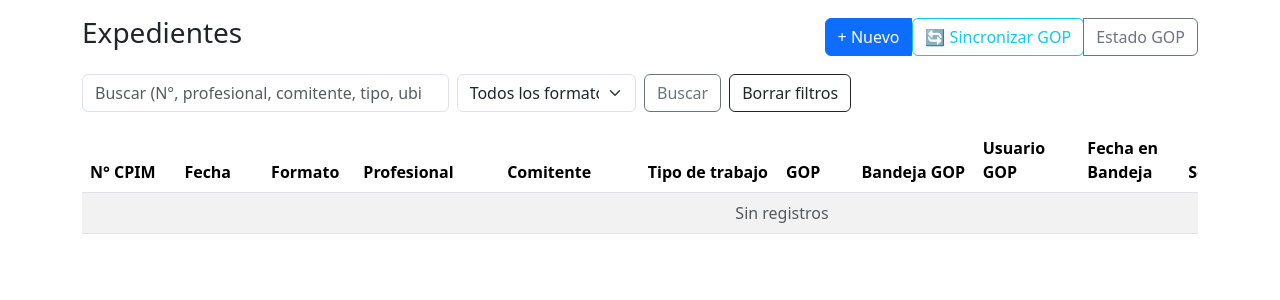
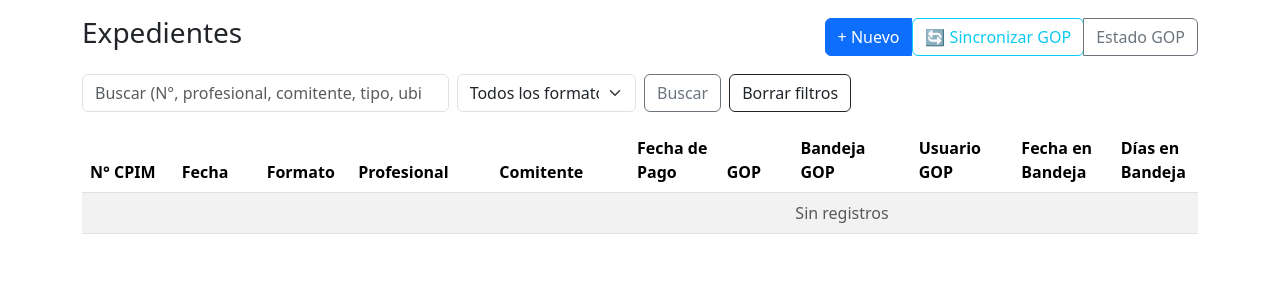
Before and after one commit to Sandeje96/Manejo-expedientes, a Flask app: page /expedientes in a window 1280 px wide. Shown: the part 56-356 px from the top of the page. Run offline with Flask 3, Linux system fonts and the light colour scheme.

Commit message:
despacito

```diff
--- a/app.py
+++ b/app.py
@@ -130,6 +130,13 @@
         whatsapp_profesional = _db.Column(_db.String(50), nullable=True)
         whatsapp_tramitador = _db.Column(_db.String(50), nullable=True)
 
+        # AGREGAR ESTA LÍNEA:
+        # Estado del expediente
+        finalizado = _db.Column(_db.Boolean, default=False, nullable=False)
+
+        fecha_finalizado = _db.Column(_db.DateTime, nullable=True)
+
+
         # Metadatos
         created_at = _db.Column(_db.DateTime, default=datetime.utcnow)
         updated_at = _db.Column(_db.DateTime, default=datetime.utcnow, onupdate=datetime.utcnow)
@@ -147,6 +154,21 @@
                 self.tasa_visado_electromecanica_monto,
             ]
             return sum((v or 0) for v in vals)
+
+        # AGREGAR ESTA NUEVA PROPIEDAD AQUÍ:
+        @property
+        def dias_en_bandeja(self):
+            """
+            Calcula los días transcurridos desde que el expediente está en la bandeja actual.
+            Basado en gop_fecha_en_bandeja.
+            """
+            if not self.gop_fecha_en_bandeja:
+                return 0
+
+            from datetime import date
+            hoy = date.today()
+            delta = hoy - self.gop_fecha_en_bandeja
+            return delta.days
 
         def __repr__(self):
             return f"<Expediente {self.id} - {self.nro_expediente_cpim or ''}>"
@@ -343,6 +365,26 @@
         flash("Expediente eliminado", "info")
         return redirect(url_for("lista_expedientes"))
 
+    @app.post("/expedientes/<int:item_id>/finalizar")
+    def finalizar_expediente(item_id: int):
+        """Marca un expediente como finalizado y registra la fecha."""
+        item = Expediente.query.get_or_404(item_id)
+        item.finalizado = True
+        item.fecha_finalizado = datetime.utcnow()  # Registrar fecha y hora actual
+        _db.session.commit()
+        flash(f"Expediente {item.nro_expediente_cpim or item.id} marcado como finalizado", "success")
+        return redirect(url_for("lista_expedientes"))
+
+    @app.post("/expedientes/<int:item_id>/reactivar")
+    def reactivar_expediente(item_id: int):
+        """Reactiva un expediente finalizado y limpia la fecha de finalización."""
+        item = Expediente.query.get_or_404(item_id)
+        item.finalizado = False
+        item.fecha_finalizado = None  # Limpiar fecha de finalización
+        _db.session.commit()
+        flash(f"Expediente {item.nro_expediente_cpim or item.id} reactivado", "info")
+        return redirect(url_for("lista_expedientes"))
+
     # === Parsers ===
     def _parse_bool(value: str) -> bool:
         return str(value).lower() in {"1", "true", "t", "si", "sí", "on", "x"}
@@ -391,6 +433,18 @@
         except (InvalidOperation, ValueError):
             return None
 
+    def _parse_datetime(value: str):
+        """Parse datetime string to datetime object."""
+        if not value:
+            return None
+        try:
+            return datetime.strptime(value, "%Y-%m-%dT%H:%M")
+        except ValueError:
+            try:
+                return datetime.strptime(value, "%Y-%m-%d %H:%M:%S")
+            except ValueError:
+                return None
+
     def _parse_form(form):
         def _estado_norm(k):
             v = (form.get(k) or "").strip().lower()
@@ -421,6 +475,8 @@
             "gop_numero": form.get("gop_numero"),
             "whatsapp_profesional": form.get("whatsapp_profesional"),
             "whatsapp_tramitador": form.get("whatsapp_tramitador"),
+            "finalizado": _parse_bool(form.get("finalizado")),
+            "fecha_finalizado": _parse_datetime(form.get("fecha_finalizado")),
         }
 
     # === Helpers GCS ===
--- a/templates/expedientes_list.html
+++ b/templates/expedientes_list.html
@@ -43,7 +43,7 @@
 
 <!-- Tabla más ancha con scroll horizontal -->
 <div class="table-responsive" style="overflow-x: auto;">
-<table class="table table-striped table-hover align-middle" style="min-width: 1400px;">
+<table class="table table-striped table-hover align-middle" style="min-width: 1520px;">
   <thead>
     <tr>
       <th style="width: 130px;">N° CPIM</th>
@@ -51,19 +51,21 @@
       <th style="width: 100px;">Formato</th>
       <th style="width: 180px;">Profesional</th>
       <th style="width: 180px;">Comitente</th>
-      <th style="width: 200px;">Tipo de trabajo</th>
+      <th style="width: 120px;">Fecha de Pago</th>
       <th style="width: 100px;">GOP</th>
       <th style="width: 160px;">Bandeja GOP</th>
       <th style="width: 130px;">Usuario GOP</th>
       <th style="width: 120px;">Fecha en Bandeja</th>
+      <th style="width: 100px;">Días en Bandeja</th> <!-- NUEVA COLUMNA -->
       <th style="width: 100px;">Sellado</th>
       <th style="width: 100px;">Visado</th>
+      <th style="width: 120px;">Fecha Finalizado</th>
       <th class="text-end" style="width: 240px;"></th>
     </tr>
   </thead>
   <tbody>
     {% for it in items.items %}
-    <tr>
+    <tr class="{% if it.finalizado %}table-secondary opacity-50{% endif %}">
       <td>{{ it.nro_expediente_cpim or '-' }}</td>
       <td>
         {% if it.fecha %}
@@ -87,8 +89,12 @@
       <td style="max-width: 180px; overflow: hidden; text-overflow: ellipsis; white-space: nowrap;" title="{{ it.nombre_comitente or '' }}">
         {{ it.nombre_comitente or '' }}
       </td>
-      <td style="max-width: 200px; overflow: hidden; text-overflow: ellipsis; white-space: nowrap;" title="{{ it.tipo_trabajo or '' }}">
-        {{ it.tipo_trabajo or '' }}
+      <td>
+        {% if it.fecha_salida %}
+          {{ it.fecha_salida.strftime('%d/%m/%Y') }}
+        {% else %}
+          <span class="text-muted">-</span>
+        {% endif %}
       </td>
 
       <!-- GOP -->
@@ -125,10 +131,28 @@
         {% endif %}
       </td>
 
-      <!-- NUEVA COLUMNA: Fecha en Bandeja -->
+      <!-- Fecha en Bandeja -->
       <td>
         {% if it.gop_fecha_en_bandeja %}
           <small class="text-primary">{{ it.gop_fecha_en_bandeja.strftime('%d/%m/%Y') }}</small>
+        {% elif it.gop_numero %}
+          <small class="text-warning">-</small>
+        {% else %}
+          <span class="text-muted">-</span>
+        {% endif %}
+      </td>
+
+      <!-- NUEVA COLUMNA: Días en Bandeja -->
+      <td>
+        {% if it.gop_fecha_en_bandeja %}
+          {% set dias = it.dias_en_bandeja %}
+          {% if dias <= 5 %}
+            <span class="badge bg-success">{{ dias }} días</span>
+          {% elif dias <= 12 %}
+            <span class="badge bg-warning text-dark">{{ dias }} días</span>
+          {% else %}
+            <span class="badge bg-danger">{{ dias }} días</span>
+          {% endif %}
         {% elif it.gop_numero %}
           <small class="text-warning">-</small>
         {% else %}
@@ -160,16 +184,40 @@
         {% endif %}
       </td>
 
+      <!-- NUEVA COLUMNA: Fecha Finalizado -->
+      <td>
+        {% if it.fecha_finalizado %}
+          <small class="text-success">{{ it.fecha_finalizado.strftime('%d/%m/%Y') }}</small>
+          <br><small class="text-muted">{{ it.fecha_finalizado.strftime('%H:%M') }}</small>
+        {% else %}
+          <span class="text-muted">-</span>
+        {% endif %}
+      </td>
+
       <td class="text-end">
-        <a class="btn btn-sm btn-outline-secondary" href="{{ url_for('detalle_expediente', item_id=it.id) }}">Ver</a>
-        <a class="btn btn-sm btn-outline-primary" href="{{ url_for('editar_expediente', item_id=it.id) }}">Editar</a>
-        <form action="{{ url_for('eliminar_expediente', item_id=it.id) }}" method="post" class="d-inline" onsubmit="return confirm('¿Eliminar expediente?');">
-          <button class="btn btn-sm btn-outline-danger" type="submit">Eliminar</button>
-        </form>
+        {% if it.finalizado %}
+          <span class="badge bg-success me-2">Finalizado</span>
+          <form action="{{ url_for('reactivar_expediente', item_id=it.id) }}" method="post" class="d-inline">
+            <button class="btn btn-sm btn-outline-warning" type="submit" title="Reactivar expediente">
+              🔄 Reactivar
+            </button>
+          </form>
+        {% else %}
+          <a class="btn btn-sm btn-outline-secondary" href="{{ url_for('detalle_expediente', item_id=it.id) }}">Ver</a>
+          <a class="btn btn-sm btn-outline-primary" href="{{ url_for('editar_expediente', item_id=it.id) }}">Editar</a>
+          <form action="{{ url_for('finalizar_expediente', item_id=it.id) }}" method="post" class="d-inline">
+            <button class="btn btn-sm btn-success" type="submit" onclick="return confirm('¿Marcar como finalizado?')" title="Finalizar expediente">
+              ✓ Finalizado
+            </button>
+          </form>
+          <form action="{{ url_for('eliminar_expediente', item_id=it.id) }}" method="post" class="d-inline" onsubmit="return confirm('¿Eliminar expediente?');">
+            <button class="btn btn-sm btn-outline-danger" type="submit">Eliminar</button>
+          </form>
+        {% endif %}
       </td>
     </tr>
     {% else %}
-    <tr><td colspan="13" class="text-center text-muted">Sin registros</td></tr>
+    <tr><td colspan="15" class="text-center text-muted">Sin registros</td></tr>
     {% endfor %}
   </tbody>
 </table>
```
Also changed, not shown: gop_integration.py (+8 -2 lines), migrations/versions/bcc482466b9c_agregar_campo_finalizado_a_expedientes.py (added, +31 -0 lines), migrations/versions/d368f14d10e5_agregar_fecha_finalizado_a_expedientes.py (added, +32 -0 lines).
